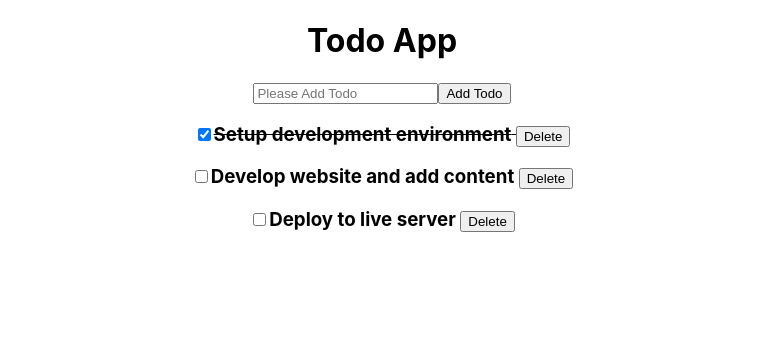
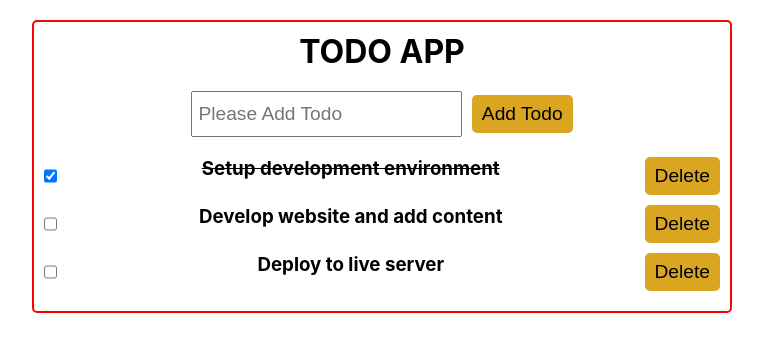
Before and after one commit to katfogy/todo-app-react, a React (Create React App) app: page / in a window 1280 px wide. Shown: the top 352 px of the page, without its empty margins (258-1021 px from the left). Built offline with nearby package versions, Linux system fonts and the light colour scheme.

Commit message:
styling done

```diff
--- a/src/App.css
+++ b/src/App.css
@@ -1,43 +1,60 @@
-.App {
-  text-align: center;
+*{
+  margin: 0;
+  padding: 0;
+  box-sizing: border-box;
 }
-
-.App-logo {
-  height: 40vmin;
-  pointer-events: none;
-}
-
-@media (prefers-reduced-motion: no-preference) {
-  .App-logo {
-    animation: App-logo-spin infinite 20s linear;
-  }
-}
-
-.App-header {
-  background-color: #282c34;
-  min-height: 100vh;
-  display: flex;
-  flex-direction: column;
-  align-items: center;
-  justify-content: center;
-  font-size: calc(10px + 2vmin);
-  color: white;
-}
-
-.App-link {
-  color: #61dafb;
-}
-
 .linethtough {
   text-decoration: line-through;
 }
 
-@keyframes App-logo-spin {
-  from {
-    transform: rotate(0deg);
-  }
+.container{
+  max-width: 700px;
+  margin: 20px auto;
+  border: 2px solid red;
+  padding: 10px;
+  border-radius: 5px;
+}
 
-  to {
-    transform: rotate(360deg);
-  }
+.header{
+  text-align: center;
+  text-transform: uppercase;
 }
+
+button{
+  cursor: pointer;
+}
+
+.form{
+margin-block: 10px;
+text-align: center;
+}
+
+.input-control{
+  line-height: 2;
+  padding: 2px 5px;
+  width: 40%;
+  margin-right: 10px;
+  font-size: 1.2rem;
+  margin-block: 10px;
+}
+
+.btn{
+  background-color: goldenrod;
+  border: none;
+  border-radius: 5px;
+  padding: 8px 10px;
+  font-size: 1.2rem;
+}
+
+.msg{
+  display: block;
+  color: red;
+  font-size: 1.2rem;
+  margin-block: 5px;
+}
+
+.task{
+  margin-block: 10px;
+  display: flex;
+  justify-content: space-between;
+}
--- a/src/App.js
+++ b/src/App.js
@@ -4,7 +4,7 @@ import Tasks from './components/Tasks';
 
 function App() {
   return (
-    <div className="App">
+    <div className="container">
       <Header title="Todo App" />
       <Tasks />
     </div>
--- a/src/components/AddTask.js
+++ b/src/components/AddTask.js
@@ -18,10 +18,10 @@ const AddTask = (prop) => {
     }
   };
   return (
-    <form onSubmit={handleSubmit}>
-      <input type="text" placeholder="Please Add Todo" value={tasknew} onChange={onChange} />
-      <button type="submit">Add Todo</button>
-      <span>{message}</span>
+    <form onSubmit={handleSubmit} className="form">
+      <input type="text" placeholder="Please Add Todo" value={tasknew} onChange={onChange} className="input-control" />
+      <button type="submit" className="btn">Add Todo</button>
+      <span className="msg">{message}</span>
     </form>
   );
 };
--- a/src/components/Header.js
+++ b/src/components/Header.js
@@ -3,7 +3,7 @@ import React from 'react';
 const Header = (prop) => {
   const { title } = prop;
   return (
-    <div><h1>{title}</h1></div>
+    <div><h1 className="header">{title}</h1></div>
   );
 };
 
--- a/src/components/Task.js
+++ b/src/components/Task.js
@@ -3,13 +3,13 @@ import React from 'react';
 const Task = (prop) => {
   const { task, deleteTodo, Tog } = prop;
   return (
-    <div>
+    <div className="task">
+      <input type="checkbox" checked={task.completed} onChange={() => Tog(task.id)} />
       <h3 className={task.completed ? 'linethtough' : ''}>
-        <input type="checkbox" checked={task.completed} onChange={() => Tog(task.id)} />
         {task.title}
         {' '}
-        <button onClick={() => deleteTodo(task.id)} type="button">Delete</button>
       </h3>
+      <button onClick={() => deleteTodo(task.id)} type="button" className="btn">Delete</button>
     </div>
   );
 };
```
